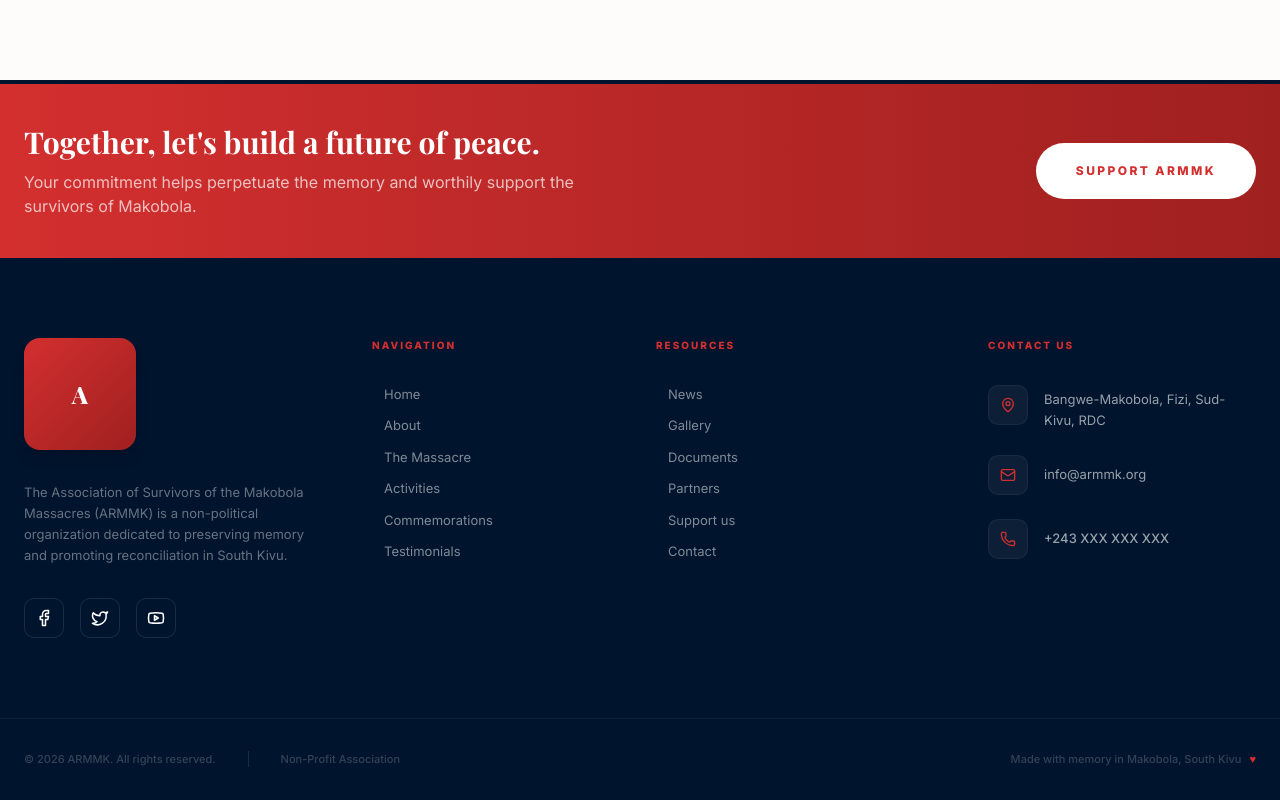
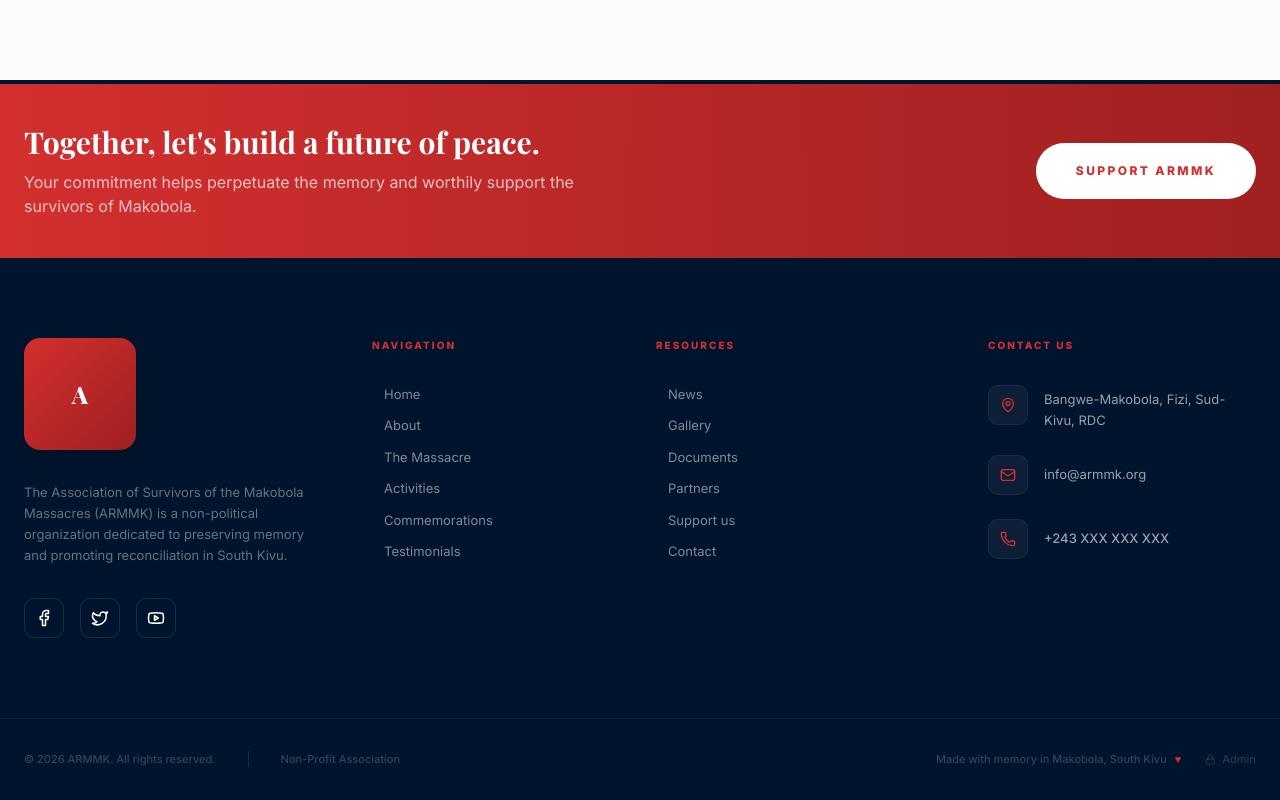
Before and after one commit to Frede43/WebsiteArmmk, a Next.js app: page /en in a window 1280 px wide. Shown: the part 1379-2179 px from the top of the page. Built offline with nearby package versions, Linux system fonts and the light colour scheme; no server answers; a web font is replaced by a local one.

Commit message:
InitialNew

```diff
--- a/components/footer.tsx
+++ b/components/footer.tsx
@@ -3,7 +3,7 @@
 import { useState, useEffect } from "react"
 import Link from "next/link"
 import Image from "next/image"
-import { MapPin, Mail, Phone, Facebook, Twitter, Youtube, ArrowRight } from "lucide-react"
+import { MapPin, Mail, Phone, Facebook, Twitter, Youtube, ArrowRight, Lock } from "lucide-react"
 import { fetchAPI, getMediaUrl } from "@/lib/api"
 
 interface FooterProps {
@@ -34,6 +34,7 @@ export default function Footer({ lang = 'fr' }: FooterProps) {
     resources: lang === 'en' ? 'Resources' : lang === 'es' ? 'Recursos' : 'Ressources',
     contactUs: lang === 'en' ? 'Contact Us' : lang === 'es' ? 'Contáctenos' : 'Nous contacter',
     rights: lang === 'en' ? 'All rights reserved.' : lang === 'es' ? 'Todos los derechos reservados.' : 'Tous droits réservés.',
+    admin: lang === 'en' ? 'Admin' : lang === 'es' ? 'Admin' : 'Admin',
     asbl: lang === 'en' ? 'Non-Profit Association' : lang === 'es' ? 'Asociación Sin Fines de Lucro' : 'Association Sans But Lucratif',
     madeWith: lang === 'en' ? 'Made with memory in Makobola, South Kivu' : lang === 'es' ? 'Hecho con memoria en Makobola, Kivu del Sur' : 'Fait avec mémoire à Makobola, Sud-Kivu',
   }
@@ -202,8 +203,22 @@ export default function Footer({ lang = 'fr' }: FooterProps) {
               {t.asbl}
             </p>
           </div>
-          <div className="text-white/20 text-[11px] font-medium flex items-center gap-1">
-            {t.madeWith} <span className="text-[#D32F2F] ml-1">♥</span>
+          <div className="flex items-center gap-6">
+            <div className="text-white/20 text-[11px] font-medium flex items-center gap-1">
+              {t.madeWith} <span className="text-[#D32F2F] ml-1">♥</span>
+            </div>
+            <a
+              href={process.env.NEXT_PUBLIC_BACKEND_URL
+                ? `${process.env.NEXT_PUBLIC_BACKEND_URL}/admin/`
+                : "http://localhost:8000/admin/"}
+              target="_blank"
+              rel="noopener noreferrer"
+              title={t.admin}
+              className="flex items-center gap-1.5 text-white/15 hover:text-white/50 text-[11px] font-medium transition-colors duration-300 group"
+            >
+              <Lock size={11} className="group-hover:text-[#D32F2F] transition-colors" />
+              <span>{t.admin}</span>
+            </a>
           </div>
         </div>
       </div>
```
Also changed, not shown: 1 other file (tests, documents, lock files or other folders).
